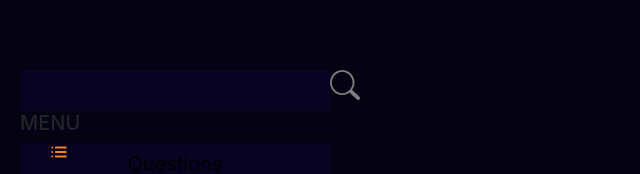
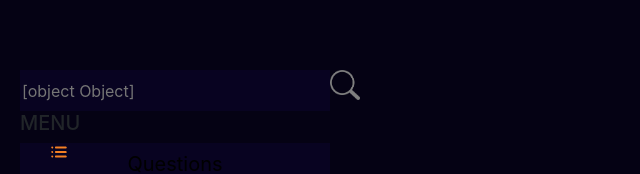
Before and after one commit to viniromao/blogBackEnd, a React (Create React App) app in the folder src/webapp/blog/: page / in a window 1280 px wide. Shown: the part 166-340 px from the top of the page, without its empty margins (0-640 px from the left). Built offline with nearby package versions, Linux system fonts and the light colour scheme.

Commit message:
reajuste paginas

```diff
--- a/src/webapp/blog/src/components/SearchBar/SearchBar.css
+++ b/src/webapp/blog/src/components/SearchBar/SearchBar.css
@@ -8,12 +8,6 @@
   border: none;
   width: 310px;
   height: 41px;
-}
-
-::placeholder{
-  padding-left: 50px;
-  color: white;
-  font-size: 13px;
 }
 
 .searchIconGrey {
@@ -58,10 +52,6 @@ a {
   text-decoration: none;
 }
 
-a:hover {
-  background-color: lightgrey;
-}
-
 #clearBtn {
   cursor: pointer;
 }
--- a/src/webapp/blog/src/components/SearchBar/index.js
+++ b/src/webapp/blog/src/components/SearchBar/index.js
@@ -1,13 +1,14 @@
 import React, { useState } from "react";
 import "./SearchBar.css";
 
-function SearchBar({ placeholder, data }) {
+function SearchBar( placeholder, data ) {
   const [filteredData, setFilteredData] = useState([]);
   const [wordEntered, setWordEntered] = useState("");
 
   const handleFilter = (event) => {
     const searchWord = event.target.value;
     setWordEntered(searchWord);
+    console.log(data)
     const newFilter = data.filter((value) => {
       return value.title.toLowerCase().includes(searchWord.toLowerCase());
     });
@@ -15,7 +16,7 @@ function SearchBar({ placeholder, data }) {
     if (searchWord === "") {
       setFilteredData([]);
     } else {
-      setFilteredData(newFilter);
+     // setFilteredData(newFilter);
     }
   };
 
```
